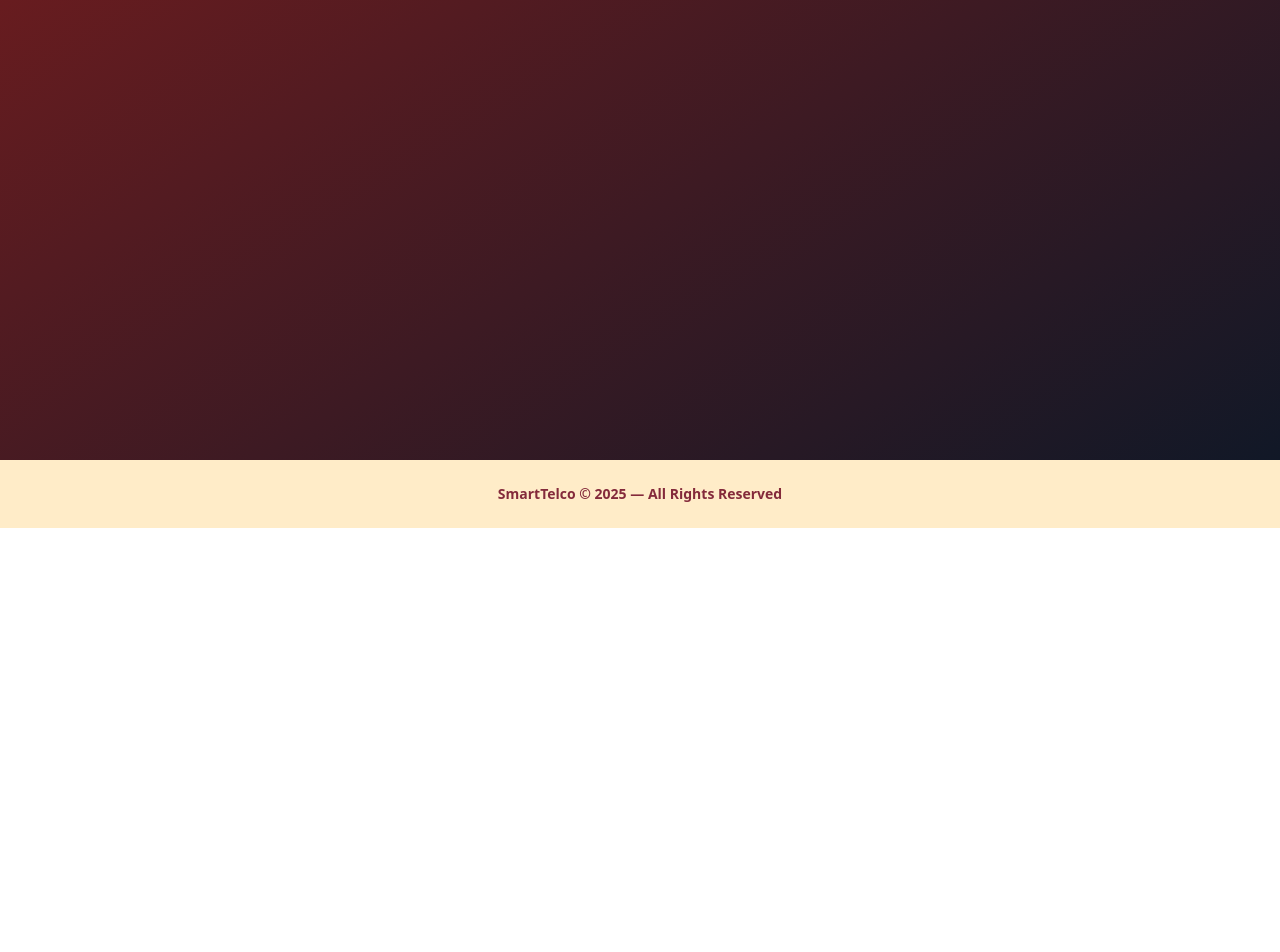
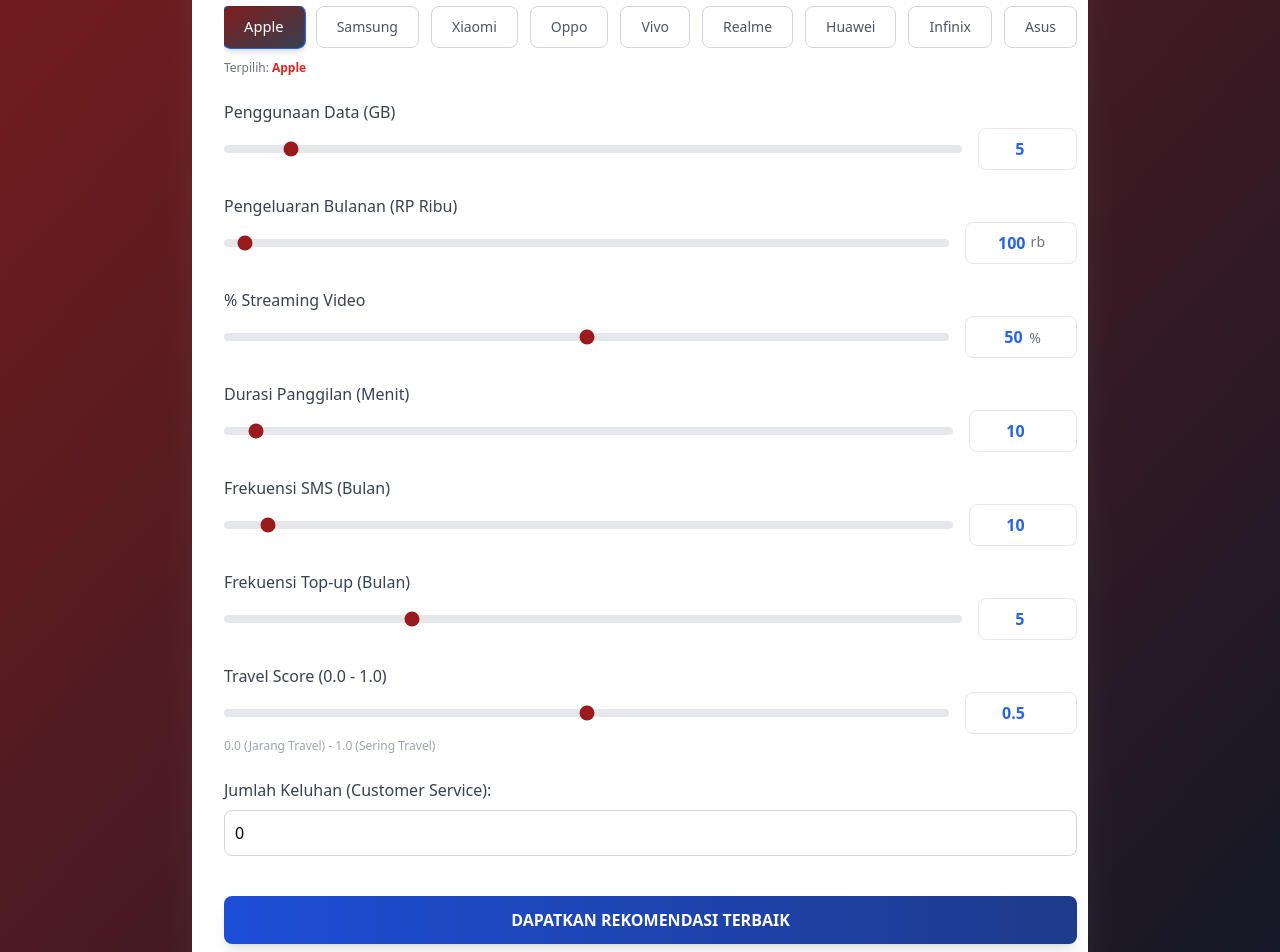
Before and after one commit to MargohanL23/SmartTelco-ForTimFEBE, a Vue app in the folder SmartTelco-FrontEnd/: page /simulation in a window 1280 px wide. Before the commit this address had no page. Shown: the part 340-1292 px from the top of the page. Before the commit the page ends 868 px from the top, so only its background shows below. Built offline with nearby package versions, Linux system fonts and the light colour scheme; sample sign-in values are in the browser's storage.

Commit message:
update warna dll

```diff
--- a/SmartTelco-FrontEnd/src/components/Header.vue
+++ b/SmartTelco-FrontEnd/src/components/Header.vue
@@ -16,6 +16,13 @@
             class="hover:text-white hover:bg-[#842A3B] px-3 py-1 rounded transition"
           >
             Home
+          </RouterLink>
+
+          <RouterLink
+            to="/simulation"
+            class="hover:text-white hover:bg-[#842A3B] px-3 py-1 rounded transition"
+          >
+            Simulation
           </RouterLink>
 
           <!-- Jika BELUM login -->
--- a/SmartTelco-FrontEnd/src/router/index.js
+++ b/SmartTelco-FrontEnd/src/router/index.js
@@ -5,11 +5,13 @@
 import RegistrationView from '../views/RegistrationView.vue';
 import HomeView from '../views/HomeView.vue';
 import HasilView from '../views/HasilView.vue';
+// TAMBAHAN: Import halaman SimulationView
+import SimulationView from '../views/SimulationView.vue';
 
-// Admin Views (Pastikan file ini ada jika belum dibuat, atau komentari dulu)
+// Admin Views
 import AdminView from '../views/AdminView.vue';
+import AdminUserDetailView from '../views/AdminUserDetailView.vue';
 import NotFound from '../views/NotFound.vue';
-import AdminUserDetailView from '../views/AdminUserDetailView.vue';
 
 const routes = [
   { path: '/', redirect: '/login' },
@@ -20,13 +22,15 @@
 
   // User Area
   { path: '/home', component: HomeView },
-  { path: '/hasil', component: HasilView }, // Halaman hasil rekomendasi
+  { path: '/hasil', component: HasilView },
+  // TAMBAHAN: Route untuk halaman simulasi
+  { path: '/simulation', component: SimulationView },
 
   // Admin Area
   { path: '/admin', component: AdminView },
   { path: '/admin/user/:id', component: AdminUserDetailView },
 
-  // Not Found (Tangkap semua route yang tidak dikenal)
+  // Not Found
   { path: '/:pathMatch(.*)*', name: 'notfound', component: NotFound }
 ];
 
@@ -39,37 +43,31 @@
    ROUTER GUARD (Proteksi Halaman)
 ──────────────────────────────────────────────── */
 router.beforeEach((to, from, next) => {
-  // Ambil user dari localStorage
   const userString = localStorage.getItem('user');
   const user = userString ? JSON.parse(userString) : null;
 
-  // Daftar halaman yang perlu login
-  const protectedUserRoutes = ['/home', '/hasil'];
+  // TAMBAHAN: Masukkan '/simulation' ke dalam protected routes
+  const protectedUserRoutes = ['/home', '/hasil', '/simulation'];
 
-  // Cek apakah user mau ke halaman admin
   const isAdminRoute = to.path.startsWith('/admin');
-
-  // Cek apakah user mau ke halaman user biasa
   const isUserRoute = protectedUserRoutes.includes(to.path);
 
-  // 1. Jika belum login, tapi mencoba masuk ke halaman terlindungi
+  // 1. Belum login
   if (!user && (isUserRoute || isAdminRoute)) {
     return next('/login');
   }
 
-  // 2. Jika sudah login sebagai 'User' biasa, tapi mencoba masuk Admin
+  // 2. User biasa mencoba masuk Admin
   if (user && user.role !== 'Admin' && isAdminRoute) {
-    // Tendang balik ke home
     return next('/home');
   }
 
-  // 3. (Opsional) Jika sudah login, jangan biarkan akses halaman login/register lagi
+  // 3. Sudah login, cegah akses login/register
   if (user && (to.path === '/login' || to.path === '/register')) {
     if (user.role === 'Admin') return next('/admin');
     return next('/home');
   }
 
-  // Lanjut ke halaman tujuan
   next();
 });
 
--- a/SmartTelco-FrontEnd/src/views/LoginView.vue
+++ b/SmartTelco-FrontEnd/src/views/LoginView.vue
@@ -1,6 +1,6 @@
 <template>
-    <div class="min-h-screen flex items-center justify-center" style="background-color: #FFECC8;">
-      <div class="w-full max-w-md rounded-xl shadow-xl p-8" style="background-color: #842A3B22;">
+    <div class="min-h-screen flex items-center justify-center" >
+      <div class="w-full max-w-md rounded-xl shadow-xl p-8 bg-white/60 backdrop-blur-md border border-white/20">
 
         <div class="sm:mx-auto sm:w-full sm:max-w-sm">
           <img
--- a/SmartTelco-FrontEnd/src/views/RegistrationView.vue
+++ b/SmartTelco-FrontEnd/src/views/RegistrationView.vue
@@ -1,6 +1,6 @@
 <template>
-  <div class="min-h-screen flex items-center justify-center" style="background-color: #FFECC8;">
-    <div class="w-full max-w-md rounded-xl shadow-xl p-8" style="background-color: #842A3B22;">
+      <div class="min-h-screen flex items-center justify-center" >
+      <div class="w-full max-w-md rounded-xl shadow-xl p-8 bg-white/60 backdrop-blur-md border border-white/20">
 
       <div class="sm:mx-auto sm:w-full sm:max-w-sm">
         <img
--- a/SmartTelco-FrontEnd/src/views/SimulationView.vue
+++ b/SmartTelco-FrontEnd/src/views/SimulationView.vue
@@ -1,11 +1,10 @@
 <template>
   <div class="space-y-6 pb-10">
 
-    <h2 class="text-3xl font-bold text-gray-400 text-center">INPUT DATA REKOMENDASI</h2>
+    <h2 class="text-3xl font-bold text-gray-100 text-center">INPUT DATA REKOMENDASI</h2>
 
     <div class="bg-white shadow-2xl shadow-white/10 p-8 rounded-2xl grid gap-6 ring-1 ring-black/5 max-w-4xl mx-auto relative z-10">
 
-      <!-- Jenis Paket -->
       <div>
         <label class="block mb-2 font-medium text-gray-700">Jenis Paket:</label>
         <select v-model="form.jenisPaket" class="border border-gray-300 p-2.5 rounded-lg w-full focus:ring-2 focus:ring-blue-500 focus:border-blue-500 transition">
@@ -14,7 +13,6 @@
         </select>
       </div>
 
-      <!-- Merek Perangkat (Carousel) -->
       <div>
         <label class="block mb-2 font-medium text-gray-700">Merek Perangkat:</label>
 
@@ -26,124 +24,150 @@
             :class="[
               'flex-shrink-0 px-5 py-2.5 rounded-lg border cursor-pointer transition-all duration-200 snap-start text-sm font-medium',
               form.merek === brand
-                ? 'border-blue-600 bg-blue-600 text-white shadow-md transform scale-105'
+                ? 'border-blue-600 bg-gradient-to-br from-red-900 to-gray-700 text-white shadow-md transform scale-105'
                 : 'border-gray-300 bg-white text-gray-600 hover:bg-gray-50 hover:border-blue-400'
             ]"
           >
             {{ brand }}
           </div>
         </div>
-        <p class="text-xs text-gray-500 mt-1">Terpilih: <span class="font-bold text-blue-600">{{ form.merek }}</span></p>
+        <p class="text-xs text-gray-500 mt-1">Terpilih: <span class="font-bold text-red-600">{{ form.merek }}</span></p>
       </div>
 
-      <!-- Penggunaan Data -->
       <div>
-        <div class="flex justify-between mb-1">
-          <label class="font-medium text-gray-700">Penggunaan Data</label>
-          <span class="text-blue-600 font-bold">{{ form.dataUsage }} GB</span>
+        <label class="block mb-1 font-medium text-gray-700">Penggunaan Data (GB)</label>
+        <div class="flex items-center gap-4">
+          <input
+            type="range" min="1" max="50"
+            v-model.number="form.dataUsage"
+            class="w-full h-2 bg-gray-200 rounded-lg appearance-none cursor-pointer accent-red-800"
+          />
+          <input
+            type="number" min="1" max="50"
+            v-model.number="form.dataUsage"
+            class="w-28 p-2 border rounded-lg text-center font-bold text-blue-600 focus:ring-2 focus:ring-blue-500 outline-none"
+          />
         </div>
-        <input
-          type="range" min="1" max="50"
-          v-model="form.dataUsage"
-          class="w-full h-2 bg-gray-200 rounded-lg appearance-none cursor-pointer accent-blue-600"
-        />
       </div>
 
-      <!-- Pengeluaran -->
       <div>
-        <div class="flex justify-between mb-1">
-          <label class="font-medium text-gray-700">Pengeluaran Bulanan</label>
-          <span class="text-blue-600 font-bold">Rp {{ form.pengeluaran }}.000</span>
+        <label class="block mb-1 font-medium text-gray-700">Pengeluaran Bulanan (RP Ribu)</label>
+        <div class="flex items-center gap-4">
+          <input
+            type="range" min="10" max="5000"
+            v-model.number="form.pengeluaran"
+            class="w-full h-2 bg-gray-200 rounded-lg appearance-none cursor-pointer accent-red-800"
+          />
+          <div class="relative">
+
+            <input
+              type="number" min="10" max="1000"
+              v-model.number="form.pengeluaran"
+              class="w-28 p-2 pl-8 border rounded-lg font-bold text-blue-600 focus:ring-2 focus:ring-blue-500 outline-none"
+            />
+            <span class="absolute right-8 top-2.5 text-gray-500 text-sm">rb</span>
+          </div>
         </div>
-        <input
-          type="range" min="10" max="1000"
-          v-model="form.pengeluaran"
-          class="w-full h-2 bg-gray-200 rounded-lg appearance-none cursor-pointer accent-blue-600"
-        />
       </div>
 
-      <!-- Video Usage -->
       <div>
-        <div class="flex justify-between mb-1">
-          <label class="font-medium text-gray-700">% Streaming Video</label>
-          <span class="text-blue-600 font-bold">{{ form.videoUsage }}%</span>
+        <label class="block mb-1 font-medium text-gray-700">% Streaming Video</label>
+        <div class="flex items-center gap-4">
+          <input
+            type="range" min="0" max="100"
+            v-model.number="form.videoUsage"
+            class="w-full h-2 bg-gray-200 rounded-lg appearance-none cursor-pointer accent-red-800"
+          />
+          <div class="relative">
+            <input
+              type="number" min="0" max="100"
+              v-model.number="form.videoUsage"
+              class="w-28 p-2 border rounded-lg text-center font-bold text-blue-600 focus:ring-2 focus:ring-blue-500 outline-none"
+            />
+            <span class="absolute right-9 top-3 text-gray-500 text-sm">%</span>
+          </div>
         </div>
-        <input
-          type="range" min="0" max="100"
-          v-model="form.videoUsage"
-          class="w-full h-2 bg-gray-200 rounded-lg appearance-none cursor-pointer accent-blue-600"
-        />
       </div>
 
-      <!-- Durasi Panggilan -->
       <div>
-        <div class="flex justify-between mb-1">
-          <label class="font-medium text-gray-700">Durasi Panggilan</label>
-          <span class="text-blue-600 font-bold">{{ form.durasiPanggilan }} Menit</span>
+        <label class="block mb-1 font-medium text-gray-700">Durasi Panggilan (Menit)</label>
+        <div class="flex items-center gap-4">
+          <input
+            type="range" min="0" max="300" step="0.5"
+            v-model.number="form.durasiPanggilan"
+            class="w-full h-2 bg-gray-200 rounded-lg appearance-none cursor-pointer accent-red-800"
+          />
+          <input
+            type="number" min="0" max="300"
+            v-model.number="form.durasiPanggilan"
+            class="w-28 p-2 border rounded-lg text-center font-bold text-blue-600 focus:ring-2 focus:ring-blue-500 outline-none"
+          />
         </div>
-        <input
-          type="range" min="0" max="300" step="0.5" value="10.0"
-          v-model="form.durasiPanggilan"
-          class="w-full h-2 bg-gray-200 rounded-lg appearance-none cursor-pointer accent-blue-600"
-        />
       </div>
 
-      <!-- SMS -->
       <div>
-        <div class="flex justify-between mb-1">
-          <label class="font-medium text-gray-700">Frekuensi SMS (Bulan)</label>
-          <span class="text-blue-600 font-bold">{{ form.sms }}</span>
+        <label class="block mb-1 font-medium text-gray-700">Frekuensi SMS (Bulan)</label>
+        <div class="flex items-center gap-4">
+          <input
+            type="range" min="0" max="200"
+            v-model.number="form.sms"
+            class="w-full h-2 bg-gray-200 rounded-lg appearance-none cursor-pointer accent-red-800"
+          />
+          <input
+            type="number" min="0" max="200"
+            v-model.number="form.sms"
+            class="w-28 p-2 border rounded-lg text-center font-bold text-blue-600 focus:ring-2 focus:ring-blue-500 outline-none"
+          />
         </div>
-        <input
-          type="range" min="0" max="200"
-          v-model="form.sms"
-          class="w-full h-2 bg-gray-200 rounded-lg appearance-none cursor-pointer accent-blue-600"
-        />
       </div>
 
-      <!-- Top Up -->
       <div>
-        <div class="flex justify-between mb-1">
-          <label class="font-medium text-gray-700">Frekuensi Top-up (Bulan)</label>
-          <span class="text-blue-600 font-bold">{{ form.topup }} kali</span>
+        <label class="block mb-1 font-medium text-gray-700">Frekuensi Top-up (Bulan)</label>
+        <div class="flex items-center gap-4">
+          <input
+            type="range" min="0" max="20"
+            v-model.number="form.topup"
+            class="w-full h-2 bg-gray-200 rounded-lg appearance-none cursor-pointer accent-red-800"
+          />
+          <input
+            type="number" min="0" max="20"
+            v-model.number="form.topup"
+            class="w-28 p-2 border rounded-lg text-center font-bold text-blue-600 focus:ring-2 focus:ring-blue-500 outline-none"
+          />
         </div>
-        <input
-          type="range" min="0" max="20"
-          v-model="form.topup"
-          class="w-full h-2 bg-gray-200 rounded-lg appearance-none cursor-pointer accent-blue-600"
-        />
       </div>
 
-      <!-- Travel Score -->
       <div>
-        <div class="flex justify-between mb-1">
-          <label class="font-medium text-gray-700">Travel Score (Mobilitas)</label>
-          <span class="text-blue-600 font-bold">{{ form.travel }}</span>
+        <label class="block mb-1 font-medium text-gray-700">Travel Score (0.0 - 1.0)</label>
+        <div class="flex items-center gap-4">
+          <input
+            type="range" min="0" max="1" step="0.01"
+            v-model.number="form.travel"
+            class="w-full h-2 bg-gray-200 rounded-lg appearance-none cursor-pointer accent-red-800"
+          />
+          <input
+            type="number" min="0" max="1" step="0.01"
+            v-model.number="form.travel"
+            class="w-28 p-2 border rounded-lg text-center font-bold text-blue-600 focus:ring-2 focus:ring-blue-500 outline-none"
+          />
         </div>
-        <input
-          type="range" min="0" max="1" step="0.01" value="0.5"
-          v-model="form.travel"
-          class="w-full h-2 bg-gray-200 rounded-lg appearance-none cursor-pointer accent-blue-600"
-        />
         <p class="text-xs text-gray-400 mt-1">0.0 (Jarang Travel) - 1.0 (Sering Travel)</p>
       </div>
 
-      <!-- Keluhan -->
       <div>
         <label class="block mb-2 font-medium text-gray-700">Jumlah Keluhan (Customer Service):</label>
         <input
           type="number"
           min="0"
           class="border border-gray-300 p-2.5 rounded-lg w-full focus:ring-2 focus:ring-blue-500 focus:border-blue-500 outline-none transition"
-          v-model="form.keluhan"
+          v-model.number="form.keluhan"
         />
       </div>
 
-      <!-- Tombol Submit -->
       <button
         @click="getRekomendasi"
         :disabled="isLoading"
-        class="w-full bg-gradient-to-r from-blue-600 to-blue-700 hover:from-blue-700 hover:to-blue-800 text-white font-bold py-3 rounded-lg shadow-lg transform hover:-translate-y-0.5 transition-all duration-200 mt-4 disabled:opacity-50 disabled:cursor-not-allowed">
+        class="w-full bg-gradient-to-r from-blue-700 to-blue-900 hover:from-blue-500 hover:to-blue-800 text-white font-bold py-3 rounded-lg shadow-lg transform hover:-translate-y-0.5 transition-all duration-200 mt-4 disabled:opacity-50 disabled:cursor-not-allowed">
         <span v-if="isLoading">Memproses...</span>
         <span v-else>DAPATKAN REKOMENDASI TERBAIK</span>
       </button>
@@ -155,19 +179,17 @@
 
 <script setup>
 import { reactive, ref } from "vue";
-import { useRouter } from "vue-router"; // Import Router
-import { apiPost } from "../utils/api"; // Import fungsi API
+import { useRouter } from "vue-router";
+import { apiPost } from "../utils/api";
 
 const router = useRouter();
 const isLoading = ref(false);
 
-// Daftar Merek untuk Carousel
 const brandList = [
   "Apple", "Samsung", "Xiaomi", "Oppo",
   "Vivo", "Realme", "Huawei", "Infinix", "Asus"
 ];
 
-// Form model
 const form = reactive({
   jenisPaket: "Prepaid",
   merek: "Apple",
@@ -181,31 +203,25 @@
   keluhan: 0
 });
 
-// FUNGSI UTAMA: Kirim data ke Backend
 async function getRekomendasi() {
   isLoading.value = true;
 
   try {
-    // 1. Siapkan Payload (Konversi angka agar backend tidak bingung)
     const payload = {
-      // -- Data Kategorikal --
-      plan_type: form.jenisPaket,        // Python minta 'plan_type'
-      device_brand: form.merek,          // Python minta 'device_brand'
-
-      // -- Data Numerik (sesuai FEATURE_COLS) --
-      avg_data_usage_gb: Number(form.dataUsage),     // Python minta 'avg_data_usage_gb'
-      pct_video_usage: Number(form.videoUsage),      // Python minta 'pct_video_usage'
-      avg_call_duration: Number(form.durasiPanggilan), // Python minta 'avg_call_duration'
-      sms_freq: Number(form.sms),                    // Python minta 'sms_freq'
-      monthly_spend: Number(form.pengeluaran),       // Python minta 'monthly_spend'
-      topup_freq: Number(form.topup),                // Python minta 'topup_freq'
-      travel_score: Number(form.travel),             // Python minta 'travel_score'
-      complaint_count: Number(form.keluhan)          // Python minta 'complaint_count'
+      plan_type: form.jenisPaket,
+      device_brand: form.merek,
+      avg_data_usage_gb: Number(form.dataUsage),
+      pct_video_usage: Number(form.videoUsage),
+      avg_call_duration: Number(form.durasiPanggilan),
+      sms_freq: Number(form.sms),
+      monthly_spend: Number(form.pengeluaran),
+      topup_freq: Number(form.topup),
+      travel_score: Number(form.travel),
+      complaint_count: Number(form.keluhan)
     };
 
     console.log("Mengirim data ke backend...", payload);
 
-    // 2. Panggil API Backend
     const response = await apiPost("/api/recommend", payload);
 
     if (response.error) {
@@ -213,13 +229,9 @@
       return;
     }
 
-    // 3. Simpan Hasil ke LocalStorage (untuk dibaca di halaman HasilView)
     localStorage.setItem("predictionResult", JSON.stringify(response));
-
-    // [TAMBAHAN PENTING] Simpan juga INPUT DATA-nya agar bisa dibaca HasilView
     localStorage.setItem("inputData", JSON.stringify(payload));
 
-    // 4. Pindah ke halaman Hasil
     router.push("/hasil");
 
   } catch (error) {
```
Also changed, not shown: SmartTelco-FrontEnd/src/views/HomeView.vue (added, +76 -0 lines).
